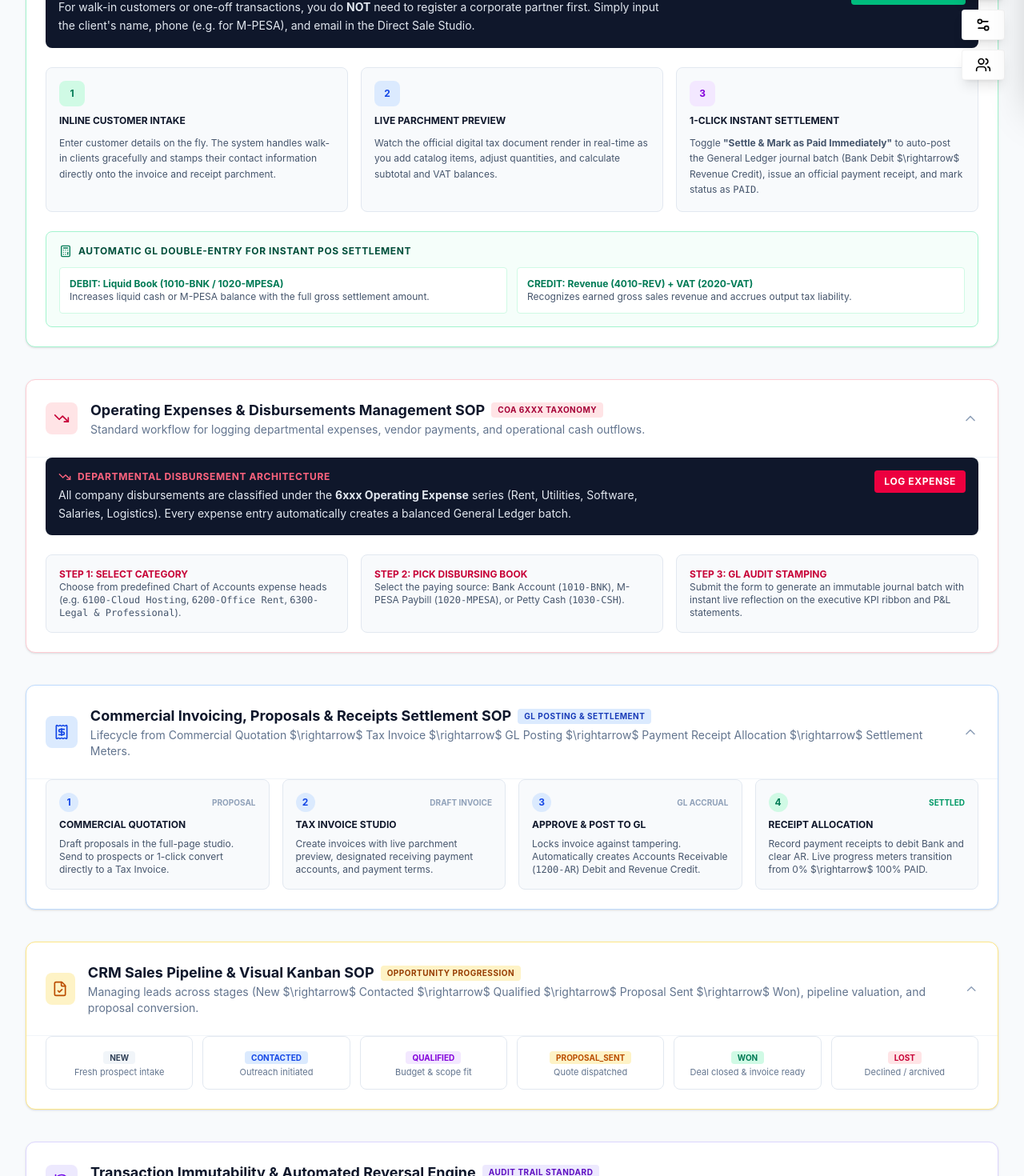
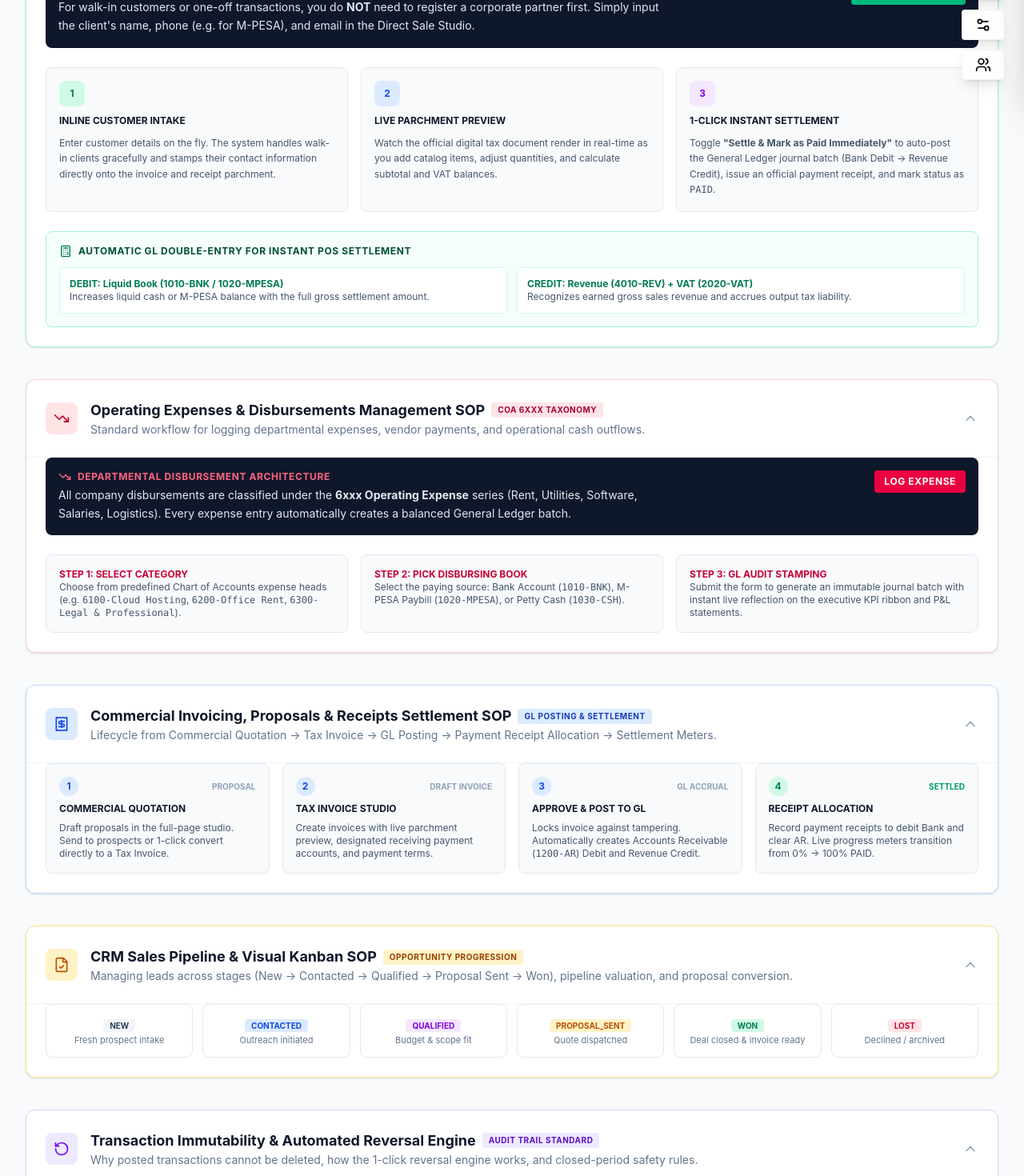
Before and after one commit to corbantechnologies/ctltdportal, a Next.js app: page /finance/guides in a window 1280 px wide. Shown: the part 676-2146 px from the top of the page at 80% size. Built offline with nearby package versions, Linux system fonts and the light colour scheme; no server answers; a web font is replaced by a local one.

Commit message:
Update dashboards

```diff
--- a/app/(portal)/finance/dashboard/page.tsx
+++ b/app/(portal)/finance/dashboard/page.tsx
@@ -265,7 +265,7 @@ export default function FinanceDashboard() {
         </div>
       </div>
 
-      <Tabs.Root defaultValue="overview" className="space-y-6">
+      <Tabs.Root defaultValue="reports" className="space-y-6">
         <Tabs.List className="inline-flex p-1 rounded-lg bg-slate-100 border border-slate-200 text-xs font-medium text-slate-600">
           <Tabs.Trigger
             value="overview"
--- a/components/finance/FinanceGuidesPage.tsx
+++ b/components/finance/FinanceGuidesPage.tsx
@@ -952,7 +952,7 @@ export default function FinanceGuidesPage() {
                   </div>
                   <h4 className="text-xs font-bold text-slate-900 uppercase">1-Click Instant Settlement</h4>
                   <p className="text-xs text-slate-600 leading-relaxed">
-                    Toggle <strong>&quot;Settle & Mark as Paid Immediately&quot;</strong> to auto-post the General Ledger journal batch (Bank Debit $\rightarrow$ Revenue Credit), issue an official payment receipt, and mark status as <code>PAID</code>.
+                    Toggle <strong>&quot;Settle & Mark as Paid Immediately&quot;</strong> to auto-post the General Ledger journal batch (Bank Debit → Revenue Credit), issue an official payment receipt, and mark status as <code>PAID</code>.
                   </p>
                 </div>
               </div>
@@ -1084,7 +1084,7 @@ export default function FinanceGuidesPage() {
                   </span>
                 </div>
                 <p className="text-xs md:text-sm text-slate-500">
-                  Lifecycle from Commercial Quotation $\rightarrow$ Tax Invoice $\rightarrow$ GL Posting $\rightarrow$ Payment Receipt Allocation $\rightarrow$ Settlement Meters.
+                  Lifecycle from Commercial Quotation → Tax Invoice → GL Posting → Payment Receipt Allocation → Settlement Meters.
                 </p>
               </div>
             </div>
@@ -1148,7 +1148,7 @@ export default function FinanceGuidesPage() {
                   </div>
                   <h5 className="text-xs font-bold text-slate-900 uppercase">Receipt Allocation</h5>
                   <p className="text-xs text-slate-600">
-                    Record payment receipts to debit Bank and clear AR. Live progress meters transition from 0% $\rightarrow$ 100% PAID.
+                    Record payment receipts to debit Bank and clear AR. Live progress meters transition from 0% → 100% PAID.
                   </p>
                 </div>
               </div>
@@ -1178,7 +1178,7 @@ export default function FinanceGuidesPage() {
                   </span>
                 </div>
                 <p className="text-xs md:text-sm text-slate-500">
-                  Managing leads across stages (New $\rightarrow$ Contacted $\rightarrow$ Qualified $\rightarrow$ Proposal Sent $\rightarrow$ Won), pipeline valuation, and proposal conversion.
+                  Managing leads across stages (New → Contacted → Qualified → Proposal Sent → Won), pipeline valuation, and proposal conversion.
                 </p>
               </div>
             </div>
```
